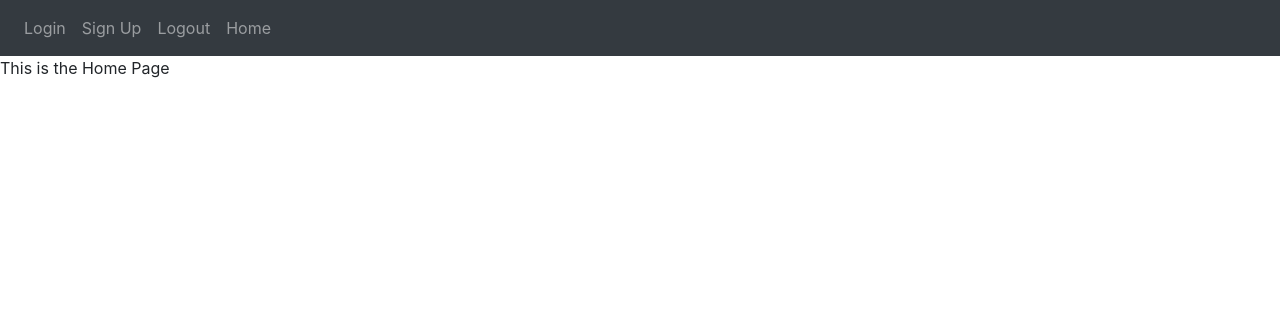
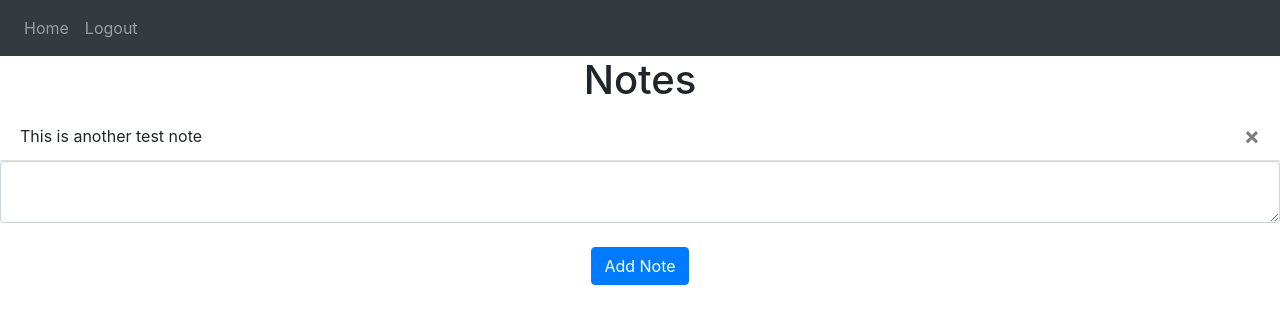
Before and after one commit to BCham16/FlaskUserToDoList, a Flask app: page / in a window 1280 px wide. Shown: the top 324 px of the page. Run offline with Flask 2, Linux system fonts and the light colour scheme; a user stored in the database is signed in; data comes from the database, SQL or seed files in the repository; both versions use the stored data as it was after the commit; some libraries are stand-ins or nearby versions.

Commit message:
final complete

```diff
--- a/website/auth.py
+++ b/website/auth.py
@@ -23,7 +23,7 @@ def login():
     else:
       flash('Email does not exist.', category='error')
 
-  return render_template("login.html", boolean=True)
+  return render_template("login.html", user=current_user)
 
 @auth.route('/logout')
 @login_required
@@ -58,4 +58,4 @@ def sign_up():
       flash('Account created!', category='success')
       return redirect(url_for('views.home'))
 
-  return render_template("sign_up.html")
+  return render_template("sign_up.html", user=current_user)
--- a/website/models.py
+++ b/website/models.py
@@ -5,7 +5,7 @@ from sqlalchemy.sql import func
 class Note(db.Model):
   id = db.Column(db.Integer, primary_key=True)
   data = db.Column(db.String(10000))
-  date = db.Column(db.DateTime(timezone=True), default=func.now)
+  date = db.Column(db.DateTime(timezone=True), default=func.now())
   user_id = db.Column(db.Integer, db.ForeignKey('user.id'))
 
 class User(db.Model, UserMixin):
--- a/website/static/index.js
+++ b/website/static/index.js
@@ -0,0 +1,8 @@
+function deleteNote(noteId) {
+  fetch("/delete-note", {
+    method: "POST",
+    body: JSON.stringify({ noteId: noteId }),
+  }).then((_res) => {
+    window.location.href = "/";
+  });
+}
--- a/website/templates/base.html
+++ b/website/templates/base.html
@@ -30,10 +30,13 @@
       </button>
       <div class="collapse navbar-collapse" id="navbar">
         <div class="navbar-nav">
+          {% if user.is_authenticated %}
+          <a class="nav-item nav-link" id="home" href="/">Home</a>
+          <a class="nav-item nav-link" id="logout" href="/logout">Logout</a>
+          {% else %}
           <a class="nav-item nav-link" id="login" href="/login">Login</a>
           <a class="nav-item nav-link" id="signUp" href="/sign-up">Sign Up</a>
-          <a class="nav-item nav-link" id="logout" href="/logout">Logout</a>
-          <a class="nav-item nav-link" id="home" href="/">Home</a>
+          {% endif %}
         </div>
       </div>
     </nav>
--- a/website/templates/home.html
+++ b/website/templates/home.html
@@ -1,3 +1,21 @@
-{% extends "base.html" %}
-{% block title %}Home{% endblock %}
-{% block content %}This is the Home Page{% endblock %}
+{% extends "base.html" %} {% block title %}Home{% endblock %} {% block content
+  %}
+  <h1 align="center">Notes</h1>
+  <ul class="list-group list-group-flush" id="notes">
+    {% for note in user.notes %}
+    <li class="list-group-item">
+      {{ note.data }}
+      <button type="button" class="close" onClick="deleteNote({{ note.id }})">
+        <span aria-hidden="true">&times;</span>
+      </button>
+    </li>
+    {% endfor %}
+  </ul>
+  <form method="POST">
+    <textarea name="note" id="note" class="form-control"></textarea>
+    <br />
+    <div align="center">
+      <button type="submit" class="btn btn-primary">Add Note</button>
+    </div>
+  </form>
+  {% endblock %}
--- a/website/views.py
+++ b/website/views.py
@@ -1,9 +1,37 @@
-from flask import Blueprint, render_template
+from flask import Blueprint, render_template, request, flash, jsonify
 from flask_login import login_required, current_user
+from .models import Note
+from . import db
+import json
 
 views = Blueprint('views', __name__)
 
-@views.route('/')
+
+@views.route('/', methods=['GET', 'POST'])
 @login_required
 def home():
-  return render_template("home.html")
+    if request.method == 'POST':
+        note = request.form.get('note')
+
+        if len(note) < 1:
+            flash('Note is too short!', category='error')
+        else:
+            new_note = Note(data=note, user_id=current_user.id)
+            db.session.add(new_note)
+            db.session.commit()
+            flash('Note added!', category='success')
+
+    return render_template("home.html", user=current_user)
+
+
+@views.route('/delete-note', methods=['POST'])
+def delete_note():
+    note = json.loads(request.data)
+    noteId = note['noteId']
+    note = Note.query.get(noteId)
+    if note:
+        if note.user_id == current_user.id:
+            db.session.delete(note)
+            db.session.commit()
+
+    return jsonify({})
```
Also changed, not shown: website/database.db.
